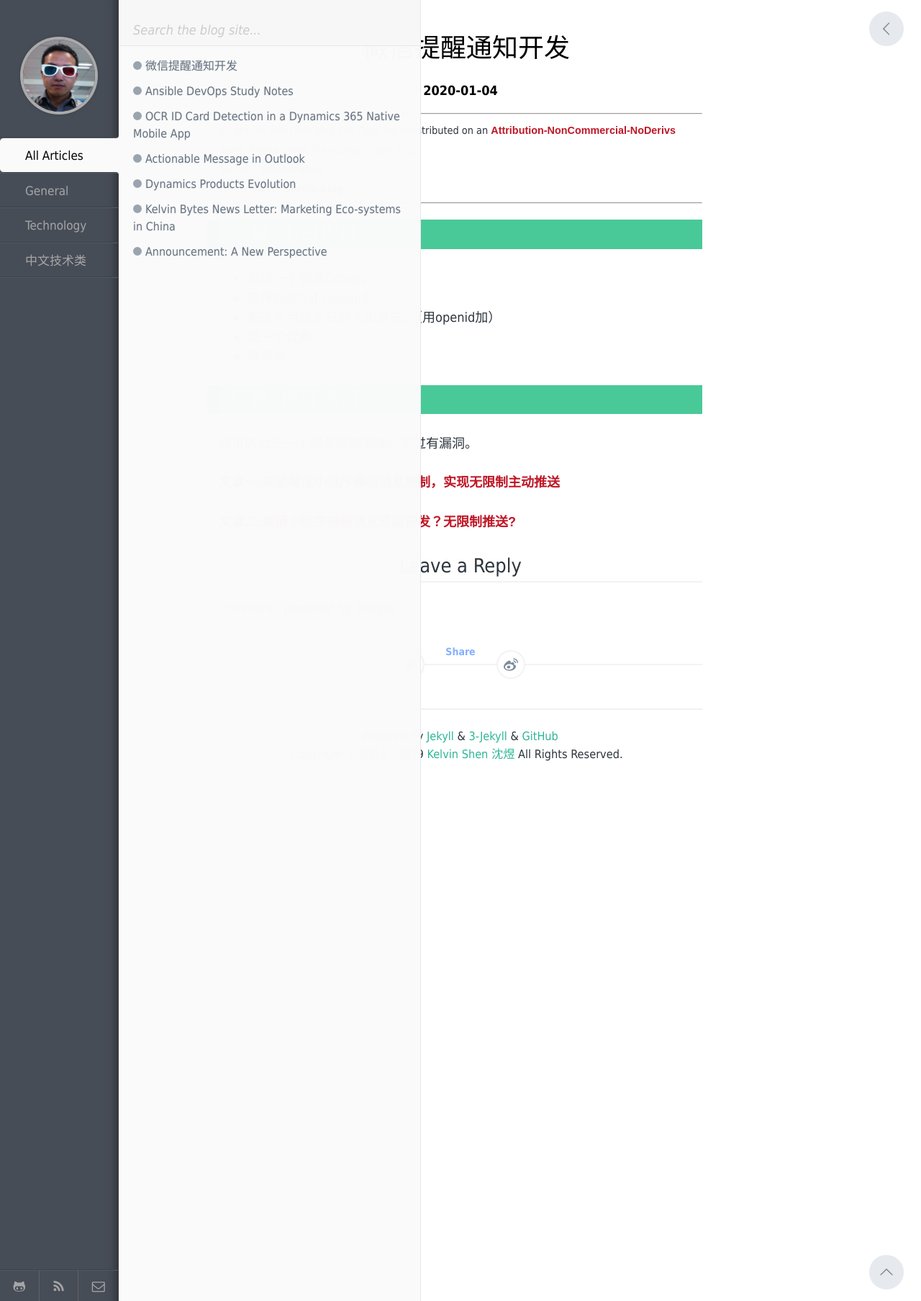
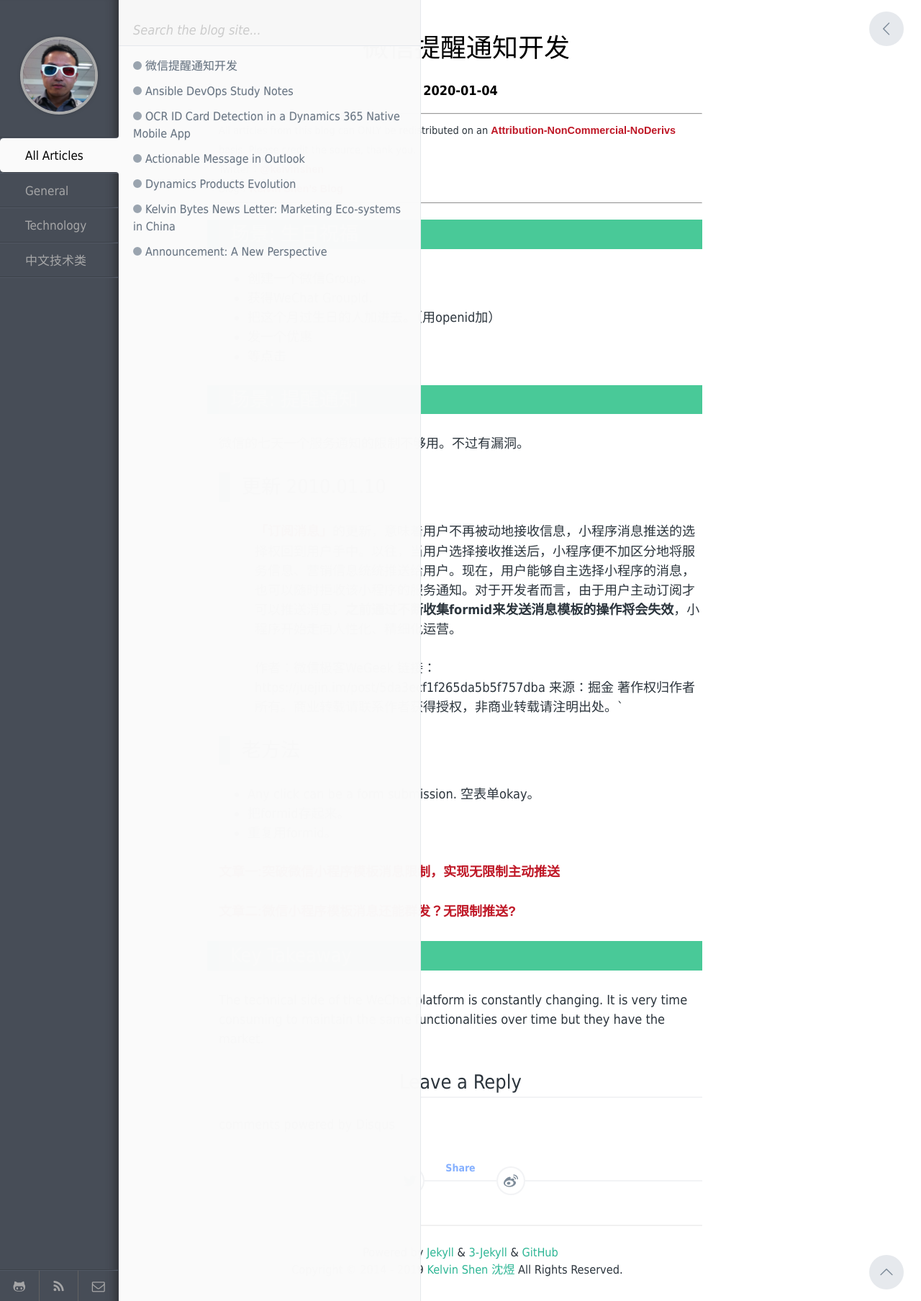
Before and after one commit to nzkelvin/nzkelvin.github.io, a Jekyll site: the page built from _posts/2020-01-04-wechat-service-notification.markdown, in a window 1280 px wide. Shown: the whole page at 72% size. Built offline with Jekyll 4.4.1, drawn with Linux system fonts in a browser that asks for light colours; comment, search, counter and statistics services are not loaded.

Commit message:
微信提醒通知开发 fix1

```diff
--- a/_posts/2020-01-04-wechat-service-notification.markdown
+++ b/_posts/2020-01-04-wechat-service-notification.markdown
@@ -18,8 +18,24 @@ sharing:
 * 等点击
 
 # 场景: 提醒通知
-微信的七天一个服务通知不够。不过有漏洞。
+微信的七天一个服务通知的限制不够用。不过有漏洞。
+## 更新 2010.01.10
+>[「订阅消息」](https://developers.weixin.qq.com/miniprogram/dev/framework/open-ability/subscribe-message.html)的更新，意味着用户不再被动地接收信息，小程序消息推送的选择权回到用户手中。以往，当用户选择接收推送后，小程序便不加区分地将服务信息、营销信息统统推送给用户。现在，用户能够自主选择小程序的消息，也可以随时拒收该小程序的服务通知。对于开发者而言，由于用户主动订阅才可以推送消息，**之前通过不断收集formid来发送消息模板的操作将会失效**，小程序开始走向人性化、精细化运营。
+
+>作者：微信极客WeGeek
+链接：https://juejin.im/post/5da3ecf1f265da5b5f757dba
+来源：掘金
+著作权归作者所有。商业转载请联系作者获得授权，非商业转载请注明出处。`
+
+## 老方法
+* Any click can be a form submission. 空表单okay。
+* 把formid存起来。
+* 重复用formid。
 
 [文章一:突破微信小程序模板消息限制，实现无限制主动推送](https://blog.csdn.net/rolan1993/article/details/79398362)
 
 [文章二:微信小程序模板消息还能群发？无限制推送?](https://juejin.im/post/595c82de6fb9a06bba470889)
+
+
+# Key Takeaway
+The technical side of the WeChat platform is constantly changing. It is very time consuming to maintain the same functionalities over time but they have the market.
```
